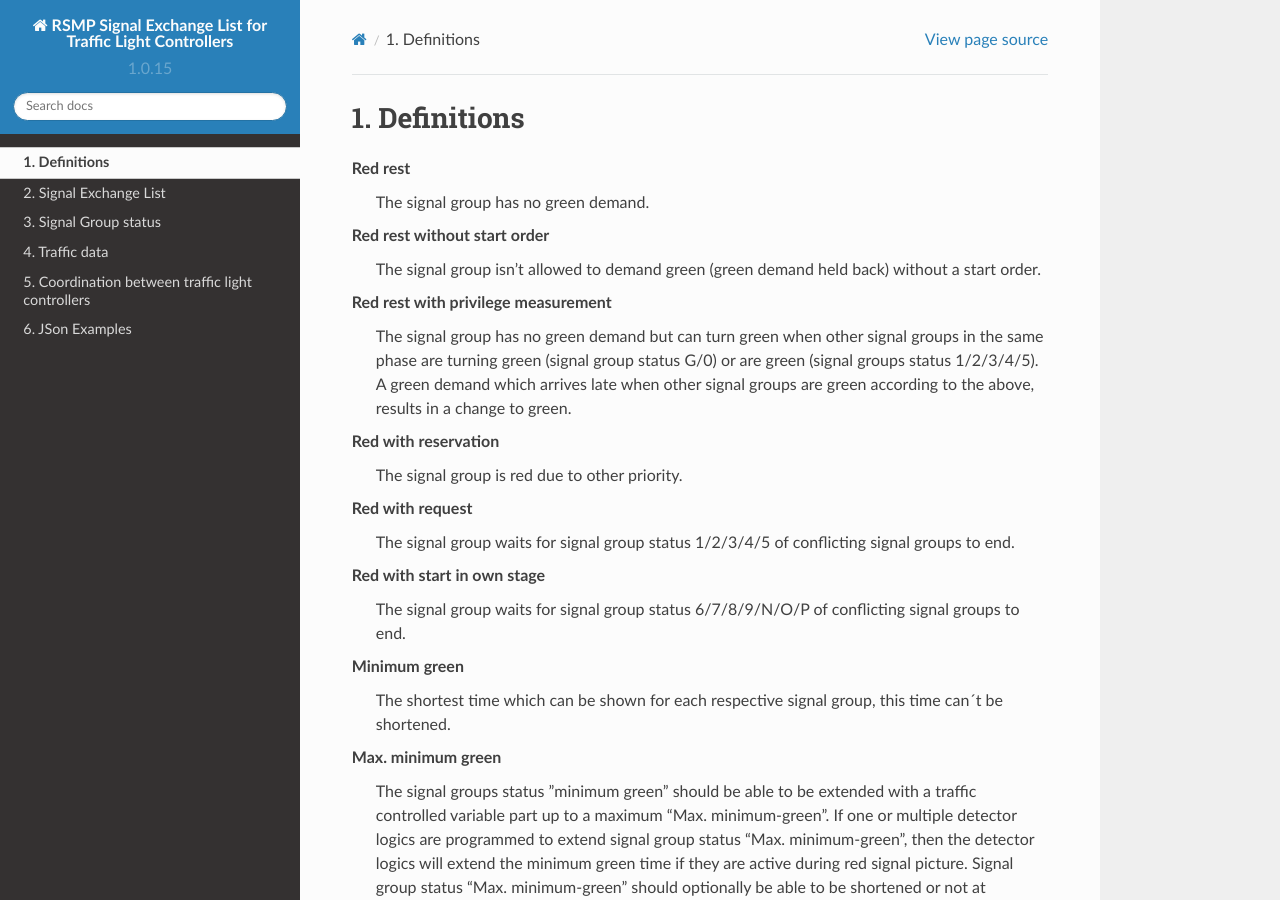
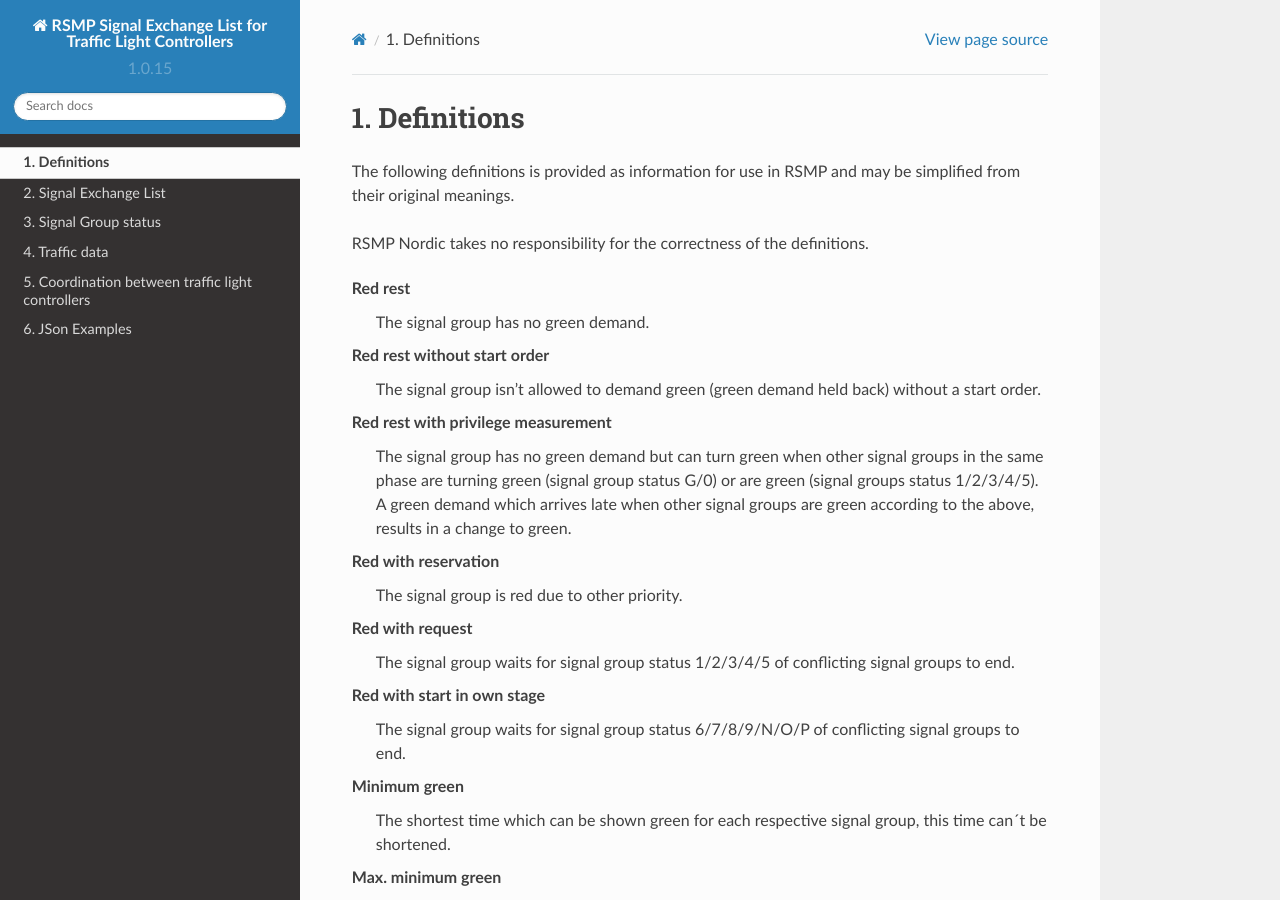
Before and after one commit to rsmp-nordic/rsmp_sxl_traffic_lights, a Sphinx documentation site: the page built from source/definitions.rst, in a window 1280 px wide and 900 px high. Built offline with Sphinx 7.4.7 and the Read the Docs theme 2.0.0, drawn with Linux system fonts in a browser that asks for light colours.

Commit message:
definitions: add a disclaimer and minor fix

```diff
--- a/source/definitions.rst
+++ b/source/definitions.rst
@@ -1,5 +1,10 @@
 Definitions
 -----------
+
+The following definitions is provided as information for use in RSMP and
+may be simplified from their original meanings.
+
+RSMP Nordic takes no responsibility for the correctness of the definitions.
 
 .. glossary::
 
@@ -29,8 +34,8 @@ Definitions
       conflicting signal groups to end.
 
    Minimum green
-      The shortest time which can be shown for each respective signal group,
-      this time can´t be shortened.
+      The shortest time which can be shown green for each respective signal
+      group, this time can´t be shortened.
 
    Max. minimum green
       The signal groups status ”minimum green” should be able to be extended
```
